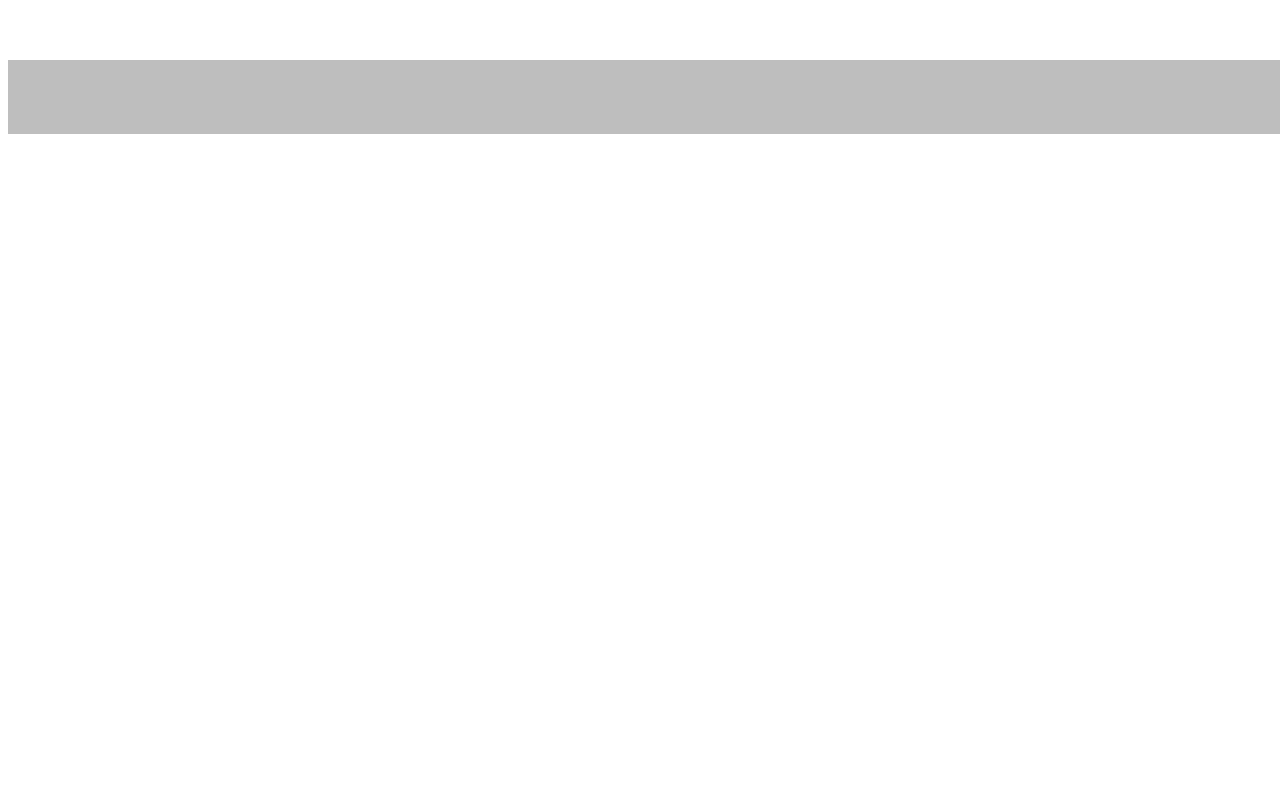
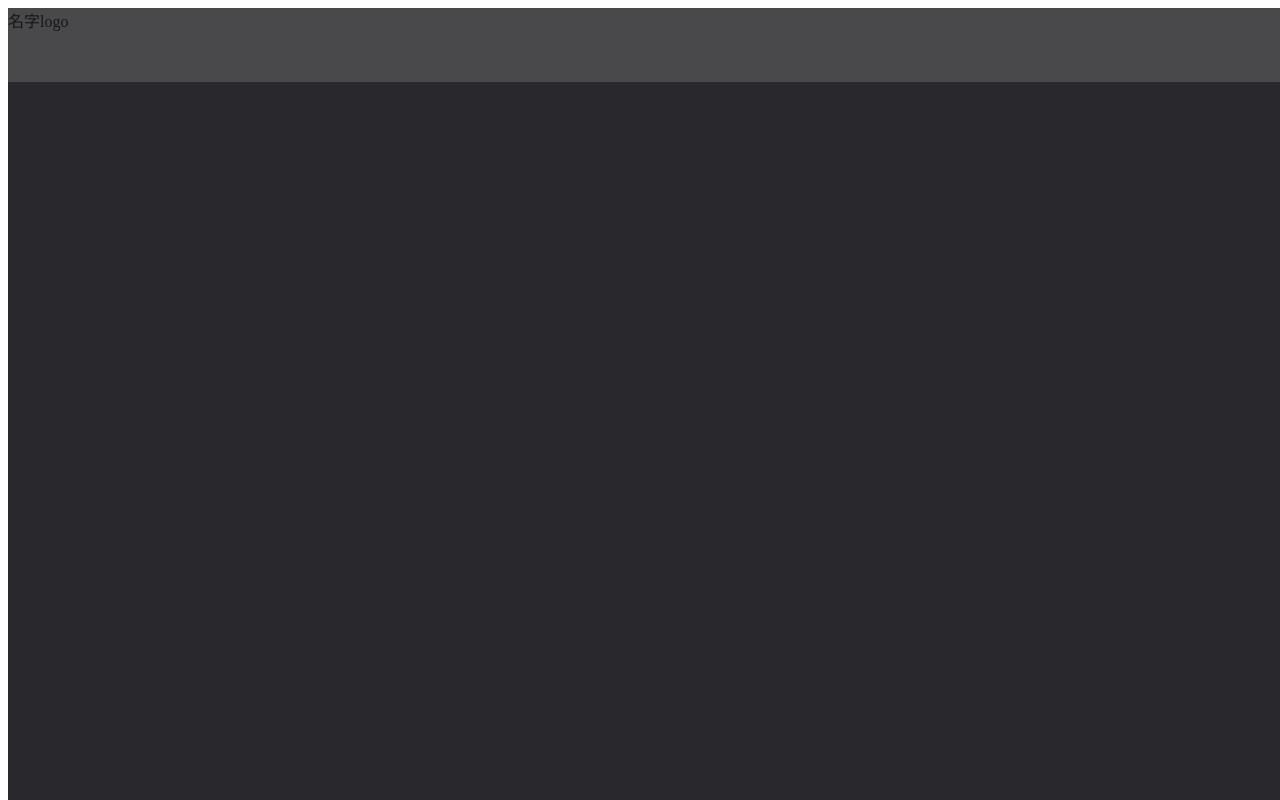
Before and after one commit to peter-819/CiTi-zhenbuchuo, a Vue app: page /#/ in a window 1280 px wide. Shown: the top 800 px of the page. Built offline with nearby package versions, Linux system fonts and the light colour scheme.

Commit message:
add introContext

```diff
--- a/src/App.vue
+++ b/src/App.vue
@@ -12,11 +12,5 @@ export default {
 
 <style>
 #app {
-  font-family: 'Avenir', Helvetica, Arial, sans-serif;
-  -webkit-font-smoothing: antialiased;
-  -moz-osx-font-smoothing: grayscale;
-  text-align: center;
-  color: #2c3e50;
-  margin-top: 60px;
 }
 </style>
--- a/src/components/HomePage.vue
+++ b/src/components/HomePage.vue
@@ -1,17 +1,36 @@
 <template>
+  <div id="HomePage">
     <heading></heading>
+    <div id="block"></div>
+    <div id="introContexts" style="width: 1920px;height:1000px ">
+     <intro-context id="context1"></intro-context>
+    </div>
+  </div>
+
 </template>
 
 <script>
   import heading from "./heading";
+  import introContext from "./introContext";
     export default {
       name: "HomePage",
       components:{
-        heading
+        heading,
+        introContext
       }
     }
 </script>
 
 <style scoped>
-
+ #block{
+   width: 1920px;
+   height: 927px;
+   background: #29282D;
+   opacity: 1;
+ }
+  #context1{
+    position: relative;
+    top:222px;
+    left:96px;
+  }
 </style>
--- a/src/components/heading.vue
+++ b/src/components/heading.vue
@@ -1,5 +1,8 @@
 <template>
-<div id="rectangle"></div>
+<div id="rectangle">
+  <div id="logo">名字logo</div>
+</div>
+
 </template>
 
 <script>
@@ -20,5 +23,9 @@
     height: 74px;
     background: #707070;
     opacity: 0.45;
+    position: absolute;
+  }
+  #logo{
+
   }
 </style>
--- /dev/null
+++ b/src/components/introContext.vue
@@ -0,0 +1,25 @@
+<template>
+    <div id="introContext"></div>
+</template>
+
+<script>
+    export default {
+      name: "introContext",
+      data(){
+        return{
+
+        };
+      }
+    }
+</script>
+
+<style scoped>
+  #introContext{
+    width: 509px;
+    height: 540px;
+    background: #FFFFFF;
+    box-shadow: 0px 3px 6px rgba(112, 112, 112, 0.16);
+    opacity: 1;
+    border-radius: 15px;
+  }
+</style>
```
